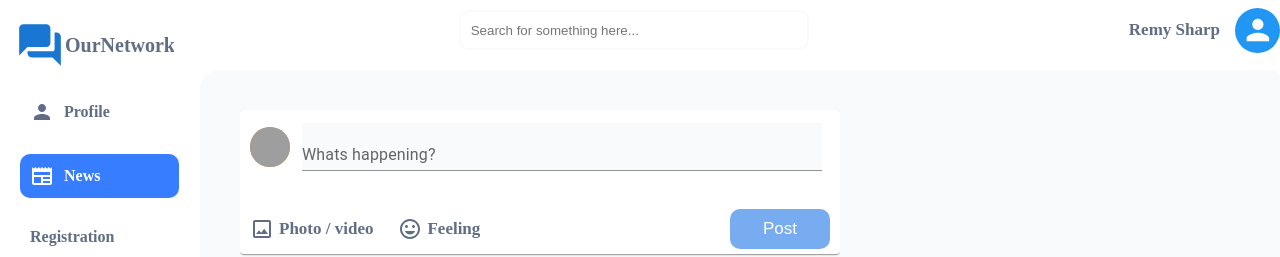
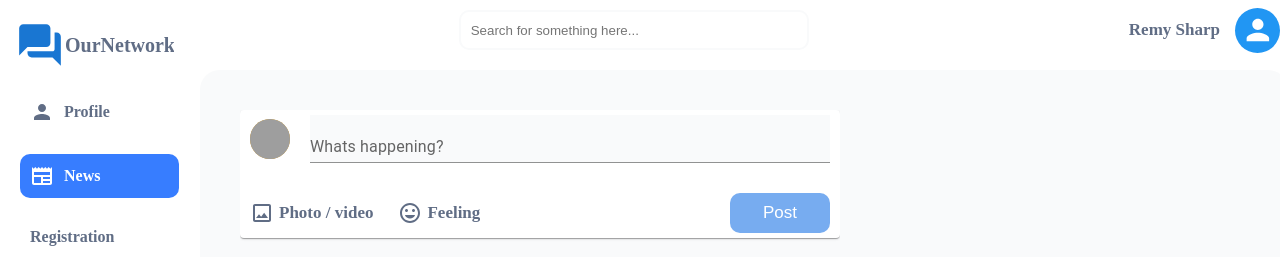
Before and after one commit to lina-gritsel/social-network, a React (Create React App) app in the folder social-network/: page /news in a window 1280 px wide. Shown: the top 257 px of the page. Built offline with nearby package versions, Linux system fonts and the light colour scheme; grey boxes are pictures that could not be loaded.

Commit message:
refactor: transferring items to the components folder

```diff
--- a/social-network/src/pages/NewsPage/NewsPageComponents/NewsCard.tsx
+++ b/social-network/src/components/NewsCard/NewsCard.tsx
@@ -1,4 +1,5 @@
 import * as React from 'react'
+import {FC} from 'react'
 import { styled } from '@mui/material/styles'
 import Card from '@mui/material/Card'
 import CardHeader from '@mui/material/CardHeader'
@@ -42,7 +43,7 @@ interface NewsCardProps {
   props: News
 }
 
-const NewsCard: React.FC<NewsCardProps> = ({ props }) => {
+const NewsCard: FC<NewsCardProps> = ({ props }) => {
   const { name, date, img, content, moreContent, avatarColor, avatarImg } = props
   const [expanded, setExpanded] = React.useState(false)
 
--- /dev/null
+++ b/social-network/src/components/NewsCard/index.ts
@@ -0,0 +1 @@
+export {default} from './NewsCard'
--- /dev/null
+++ b/social-network/src/components/NewsCreator/NewsCreator.module.scss
@@ -0,0 +1,42 @@
+.create{
+    display: flex;
+    flex-direction: column;
+    gap: 20px;
+    background-color: #fff;
+    -webkit-transition: box-shadow 300ms cubic-bezier(0.4, 0, 0.2, 1) 0ms;
+    transition: box-shadow 300ms cubic-bezier(0.4, 0, 0.2, 1) 0ms;
+    border-radius: 4px;
+    box-shadow: 0px 2px 1px -1px rgba(0, 0, 0, 0.2), 0px 1px 1px 0px rgba(0, 0, 0, 0.14), 0px 1px 3px 0px rgba(0, 0, 0, 0.12);
+}
+.createHeader {
+    display: flex;
+    justify-content: space-between;
+    align-items: center;
+    padding: 5px 10px;
+}
+.createFooter {
+    display: flex;
+    justify-content: space-between;
+    align-items: center;
+    padding: 5px 10px;
+}
+.createIcons {
+    display: flex;
+    gap: 25px;
+}
+.createItem {
+    display: flex;
+    gap: 5px;
+    align-items: center;
+    color: var(--gray-color);
+    font-size: 17px;
+    font-weight: 700;
+    cursor: pointer;
+}
+.contentInput {
+    & > :not(style){
+        width: 65ch;
+        background-color: var(--light-gray);
+        margin: 1;
+    }
+}
--- a/social-network/src/pages/NewsPage/NewsPageComponents/CreateNews.tsx
+++ b/social-network/src/components/NewsCreator/NewsCreator.tsx
@@ -1,12 +1,13 @@
 import * as React from 'react'
+import {FC} from 'react'
 import Box from '@mui/material/Box'
 import TextField from '@mui/material/TextField'
 import Avatar from '@mui/material/Avatar'
 import PhotoIcon from '@mui/icons-material/InsertPhotoOutlined'
 import MoodIcon from '@mui/icons-material/MoodOutlined';
 
-import styles from '../NewsPage.module.scss'
-import Button from '../../../components/Button'
+import styles from './NewsCreator.module.scss'
+import Button from '../Button'
 
 interface NewsCreatorProps {
   name: string
@@ -14,7 +15,7 @@ interface NewsCreatorProps {
   avatarImg?: string
 }
 
-const NewsCreator: React.FC<NewsCreatorProps> = ({
+const NewsCreator: FC<NewsCreatorProps> = ({
   name,
   avatarColor,
   avatarImg,
@@ -43,13 +44,7 @@ function ContentInput() {
   return (
     <Box
       component="form"
-      sx={{
-        '& > :not(style)': {
-          m: 1,
-          width: '65ch',
-          bgcolor: 'var(--light-gray)',
-        },
-      }}
+      className={styles.contentInput}
       noValidate
       autoComplete="off"
     >
@@ -62,7 +57,7 @@ function ContentInput() {
   )
 }
 
-const CreateIcons: React.FC = () => {
+const CreateIcons: FC = () => {
   return (
     <div className={styles.createIcons}>
       <div className={styles.createItem}>
--- /dev/null
+++ b/social-network/src/components/NewsCreator/index.ts
@@ -0,0 +1 @@
+export { default } from './NewsCreator'
--- a/social-network/src/pages/NewsPage/NewsPage.module.scss
+++ b/social-network/src/pages/NewsPage/NewsPage.module.scss
@@ -7,38 +7,3 @@
     flex-direction: column;
     gap: 60px;
 }
-.create{
-    display: flex;
-    flex-direction: column;
-    gap: 20px;
-    background-color: #fff;
-    -webkit-transition: box-shadow 300ms cubic-bezier(0.4, 0, 0.2, 1) 0ms;
-    transition: box-shadow 300ms cubic-bezier(0.4, 0, 0.2, 1) 0ms;
-    border-radius: 4px;
-    box-shadow: 0px 2px 1px -1px rgba(0, 0, 0, 0.2), 0px 1px 1px 0px rgba(0, 0, 0, 0.14), 0px 1px 3px 0px rgba(0, 0, 0, 0.12);
-}
-.createHeader {
-    display: flex;
-    justify-content: space-between;
-    align-items: center;
-    padding: 5px 10px;
-}
-.createFooter {
-    display: flex;
-    justify-content: space-between;
-    align-items: center;
-    padding: 5px 10px;
-}
-.createIcons {
-    display: flex;
-    gap: 25px;
-}
-.createItem {
-    display: flex;
-    gap: 5px;
-    align-items: center;
-    color: var(--gray-color);
-    font-size: 17px;
-    font-weight: 700;
-    cursor: pointer;
-}
--- a/social-network/src/pages/NewsPage/NewsPage.tsx
+++ b/social-network/src/pages/NewsPage/NewsPage.tsx
@@ -1,6 +1,6 @@
 import { FC } from 'react'
-import NewsCreator from './NewsPageComponents/CreateNews'
-import NewsCard from './NewsPageComponents/NewsCard'
+import NewsCreator from '../../components/NewsCreator/NewsCreator'
+import NewsCard from '../../components/NewsCard/NewsCard'
 import { userNews } from './NewsPageComponents/userNews'
 import styles from './NewsPage.module.scss'
 
--- a/social-network/src/pages/NewsPage/NewsPageComponents/userNews.ts
+++ b/social-network/src/pages/NewsPage/NewsPageComponents/userNews.ts
@@ -1,4 +1,4 @@
-import { News } from "./NewsCard"
+import { News } from "../../../components/NewsCard/NewsCard"
 
 function getRandomInt(max: number, min: number): number {
   return Math.floor(Math.random() * (max - min)) + min
```
